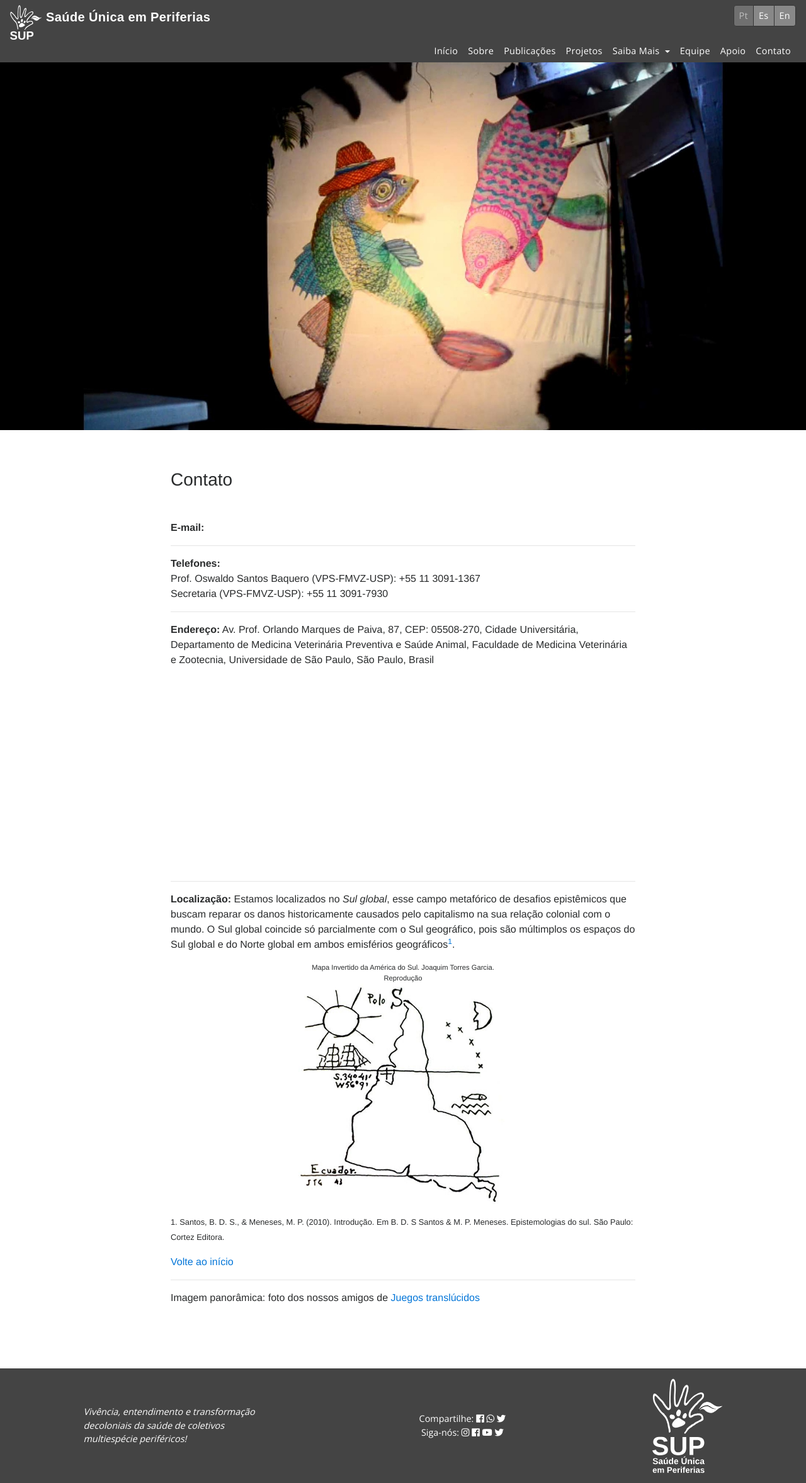
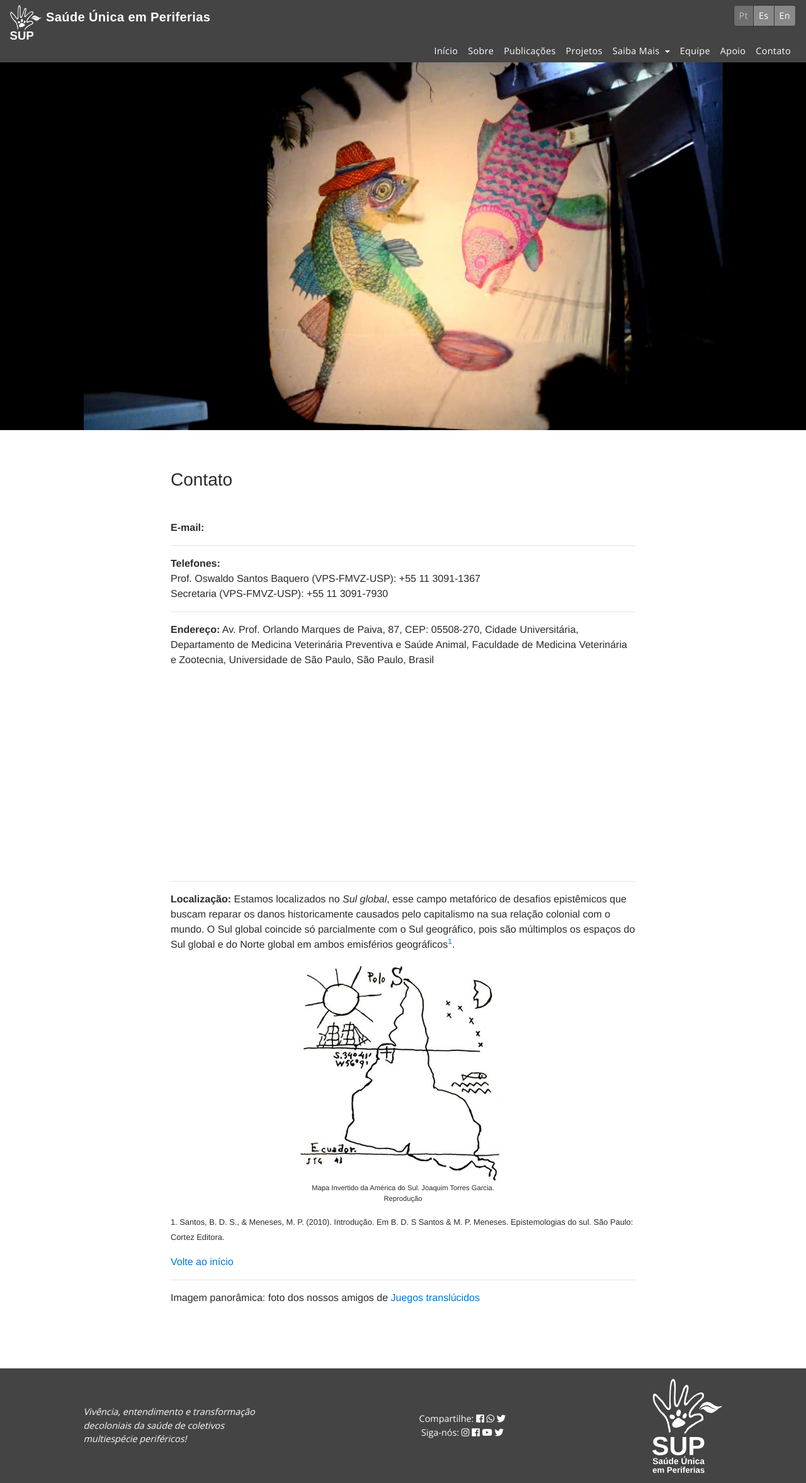
Before and after one commit to oswaldosantos/sup, a Jekyll site: the page built from pt/contato-pt.md, in a window 1280 px wide. Shown: the whole page at 63% size. Built offline with Jekyll 4.4.1, drawn with Linux system fonts in a browser that asks for light colours; nearby versions of some CDN libraries; some web fonts are replaced; grey boxes are pictures that could not be loaded.

Commit message:
Legenda das figuras: posição

```diff
--- a/css/style.css
+++ b/css/style.css
@@ -310,6 +310,7 @@ Figures
 
   figcaption {
     display: table-caption;
+    caption-side: bottom;
     text-align: center;
     font-size: .7rem;
 }
```
